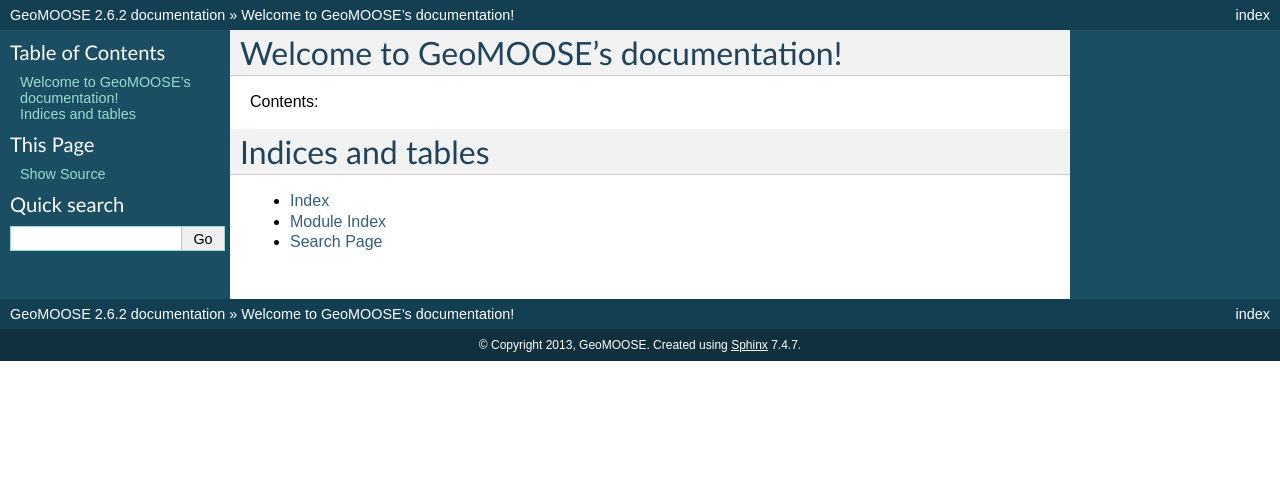
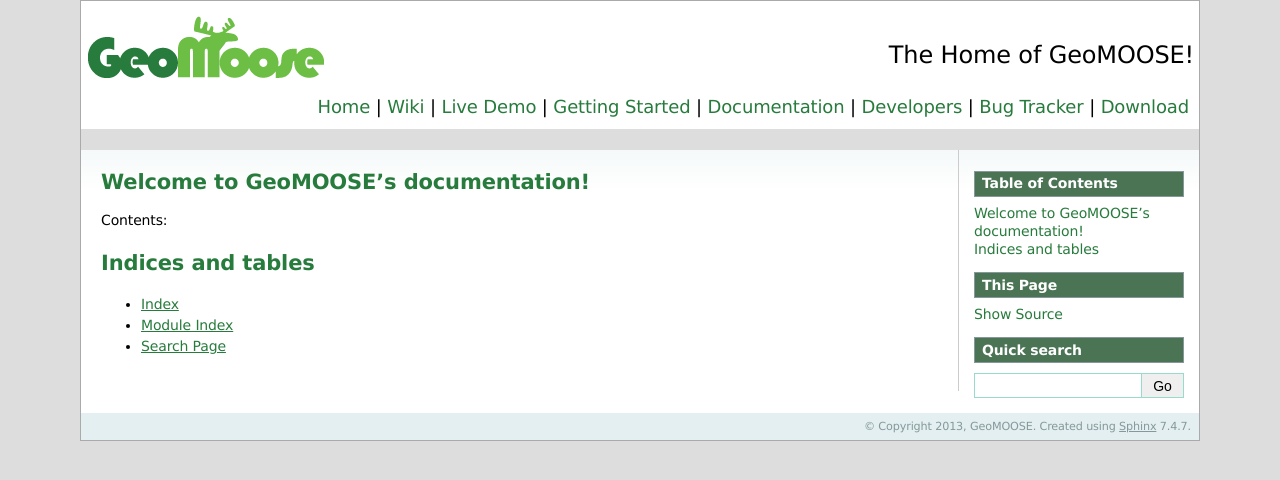
Before and after one commit to herambchaudhari4121/geomoose-website, a Sphinx documentation site: the page built from source/index.rst, in a window 1280 px wide. Shown: the top 480 px of the page. Built offline with Sphinx 7.4.7, drawn with Linux system fonts in a browser that asks for light colours.

Commit message:
Ported over the template/skin a little bit from the old website

```diff
--- /dev/null
+++ b/source/_static/geomoose.css
@@ -0,0 +1,25 @@
+/* dark green: #277b3c */
+
+body {
+	background-color: #dddddd;
+}
+
+a {
+	color: #277b3c;
+}
+
+div.related ul li a {
+	color: #6dbe45;
+}
+
+h1 {
+	color: #277b3c;
+}
+
+div.sphinxsidebar h3, div.sphinxsidebar h4 {
+	background-color: #4B7455;
+}
+
+span.strikethrough { text-decoration: line-through; }
+
+span.highlight { background-color: yellow; }
--- /dev/null
+++ b/source/_templates/layout.html
@@ -0,0 +1,45 @@
+{% extends "!layout.html" %}
+
+{% block extrahead %}
+	<link rel="stylesheet" type="text/css" href="{{ pathto('_static/geomoose.css', 1) }}"/>
+{% endblock %}
+
+{% block relbar1 %}
+<div class="related">
+<br/>
+</div>
+{% endblock %}
+{% block relbar2 %}{% endblock %}
+
+{% block header %}
+<div style="background-color: white">
+	<!--<div style="float: left; padding: 30px 10px 15px 15px">-->
+
+	<div style="padding-top: 1em">
+		<div style="float: left">
+			<a href="/"><img src="{{ pathto("_static/logo_2011.png", 1) }}" alt="GeoMOOSE Logo"/></a>
+		</div>
+		<div style="float: right; padding-top: 30px; padding-right: 5px">
+			<span style="font-decoration: italic; font-size: x-large">The Home of GeoMOOSE!</span><br/>
+		</div>
+	</div>
+
+	<div style="padding:10px; background-color: white; text-align: right; float: right; vertical-align: bottom;">
+		<span style="font-size: large">
+		<a href="{{ pathto('index') }}" title="Home">Home</a> |
+		<a href="http://www.geomoose.org/wiki/index.php/Main_Page" title="Wiki">Wiki</a> |
+		<a href="{{ pathto('info/demo') }}">Live Demo</a> |
+		<a href="{{ pathto('getting_started') }}">Getting Started</a> |
+		<a href="{{ pathto('docs/index') }}" title="GeoMOOSE Write-ups, Hows">Documentation</a> |
+		<a href="{{ pathto('developer/index') }}" title="GeoMOOSE Developer Documentation">Developers</a> |
+		<a href="http://trac.osgeo.org/geomoose/" title="GeoMOOSE Trac Instance">Bug Tracker</a> |
+		<a href="{{ pathto('info/download') }}" title="Download">Download </a>
+		</span>
+	</div>
+
+	<div style="clear: both"></div>
+
+
+	{{ super () }}
+</div>
+{% endblock %}
--- a/source/conf.py
+++ b/source/conf.py
@@ -48,9 +48,9 @@
 # built documents.
 #
 # The short X.Y version.
-version = '2.6.2'
+version = ''
 # The full version, including alpha/beta/rc tags.
-release = '2.6.2'
+release = ''
 
 # The language for content autogenerated by Sphinx. Refer to documentation
 # for a list of supported languages.
@@ -94,7 +94,7 @@
 
 # The theme to use for HTML and HTML Help pages.  See the documentation for
 # a list of builtin themes.
-html_theme = 'default'
+html_theme = 'sphinxdoc'
 
 # Theme options are theme-specific and customize the look and feel of a theme
 # further.  For a list of options available for each theme, see the
```
Also changed, not shown: source/_static/logo.jpg (added), source/_static/logo_2011.png (added).
